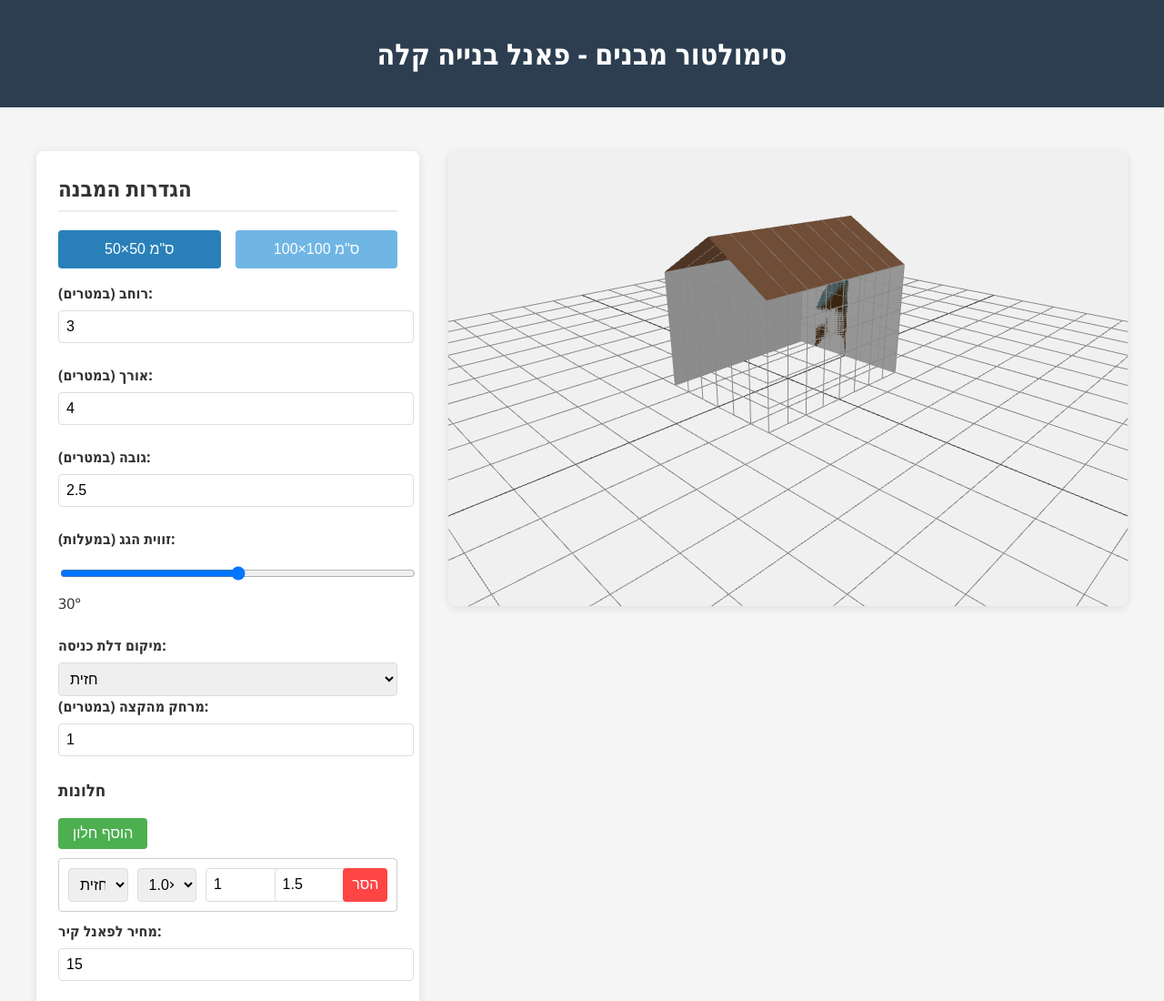
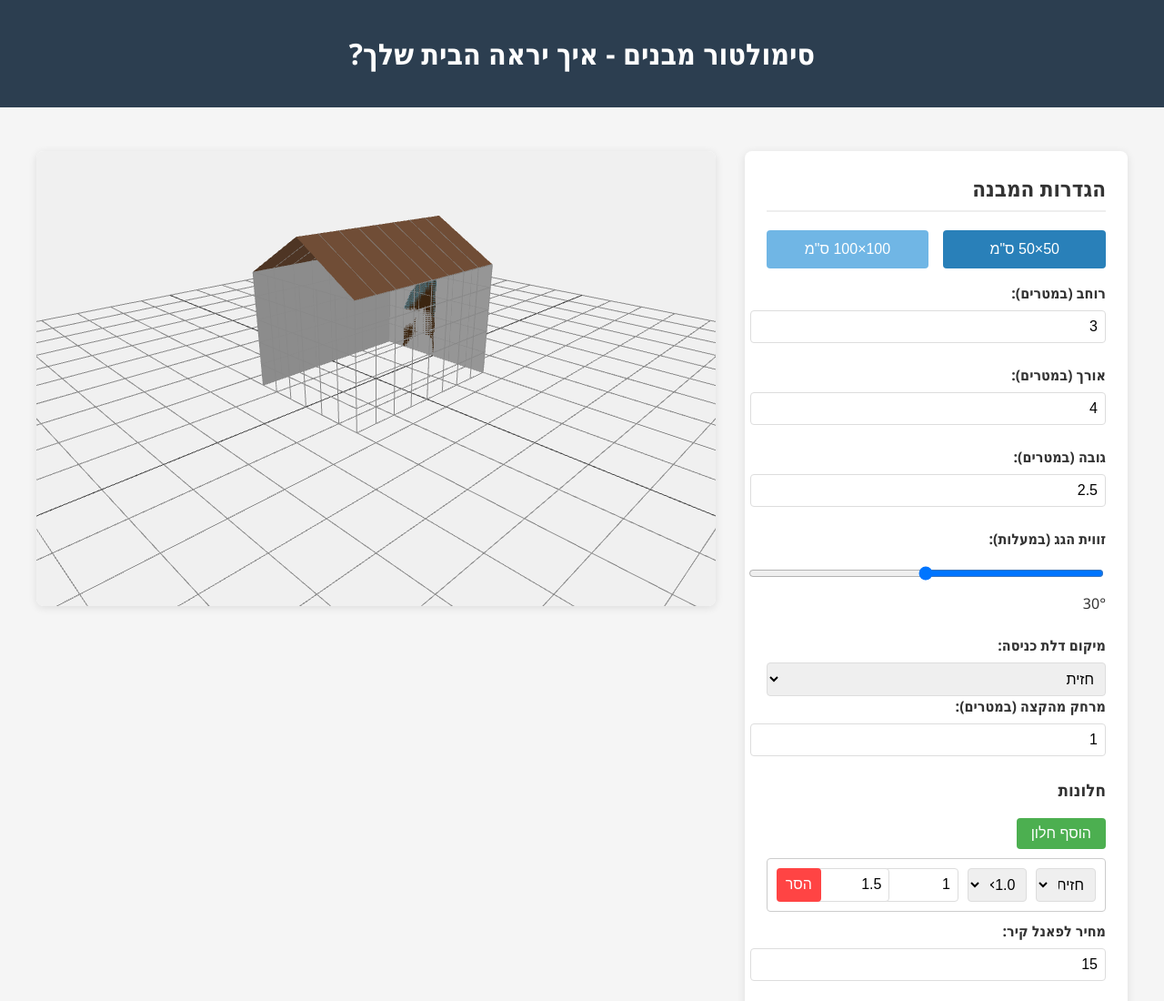
Before and after one commit to eitanyt/simulator-a, a website built with Vite: page index.html in a window 1280 px wide. Shown: the top 1100 px of the page at 91% size. Built offline with nearby package versions, Linux system fonts and the light colour scheme; animation ran at ten frames a second.

Commit message:
Update page title and set text direction to RTL

```diff
--- a/index.html
+++ b/index.html
@@ -10,9 +10,9 @@
     <script type="module" src="/src/main.js"></script>
 </head>
 
-<body>
+<body dir="rtl">
     <header>
-        <h1>סימולטור מבנים - פאנל בנייה קלה</h1>
+        <h1>סימולטור מבנים - איך יראה הבית שלך?</h1>
     </header>
 
     <div class="container">
```
